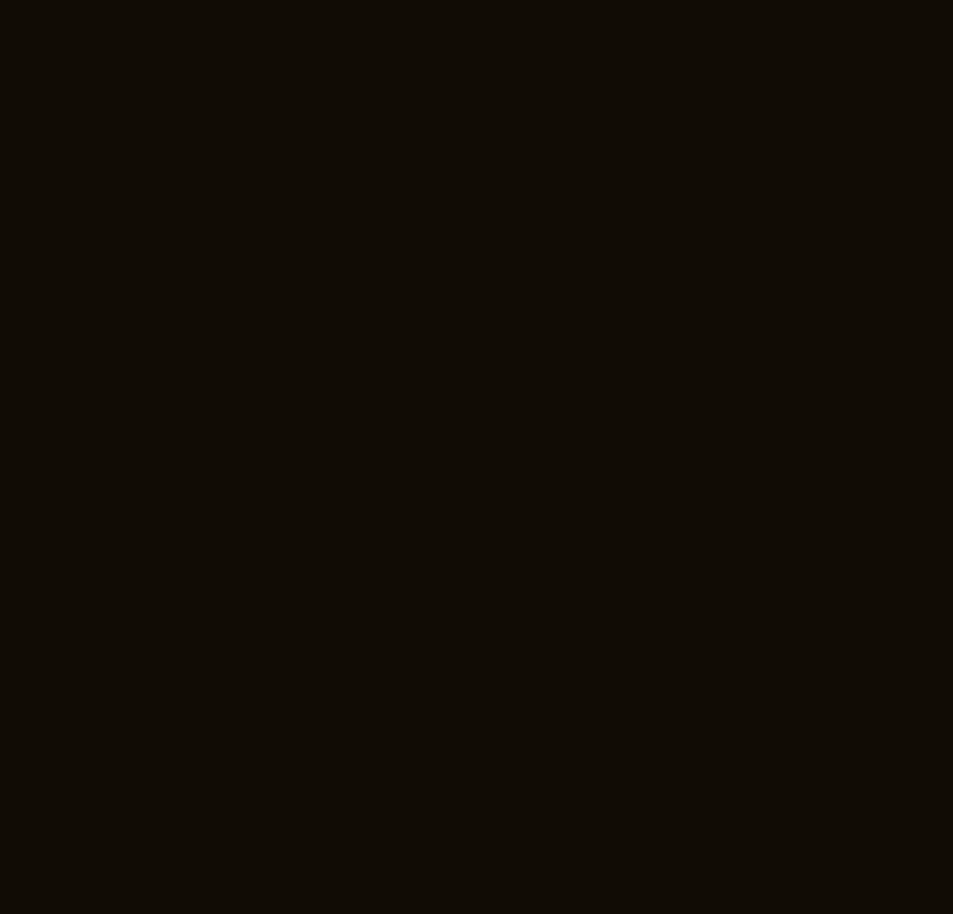
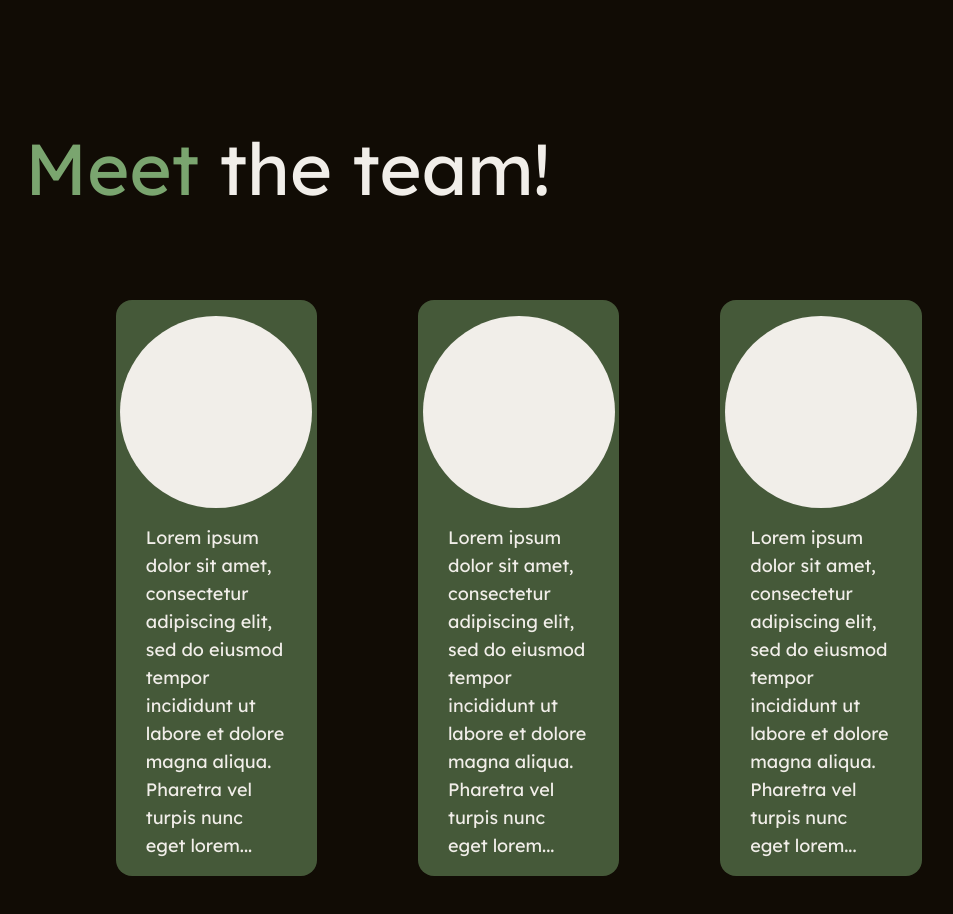
Before and after one commit to ali-vayani/chalk, a Next.js app: page / in a window 1280 px wide. Shown: the part 1660-2574 px from the top of the page, without its empty margins (167-1120 px from the left). Before the commit the page ends 1600 px from the top, so only its background shows below. Built offline with nearby package versions, Linux system fonts and the light colour scheme.

Commit message:
meet the team

```diff
--- /dev/null
+++ b/src/app/components/meetCard.tsx
@@ -0,0 +1,20 @@
+interface MeetCardProps {
+    imgPath: any;
+    blurb: string;
+}
+
+const MeetCard: React.FC<MeetCardProps> = ({ imgPath, blurb }) => {
+    return (
+        <div className="w-2/3 h-full flex flex-col justify-center items-center p-4 bg-accent/50 rounded-2xl">
+            <div className="bg-text h-48 w-48 rounded-full mb-2"></div>
+            <div className="mt-2 w-5/6">
+                <p className="text-text text-lg">{blurb}</p>
+            </div>
+            <div className="absolute bottom-4 right-6 text-text">
+                --&gt;
+            </div>
+        </div>
+    );
+}
+
+export default MeetCard;
--- a/src/app/globals.css
+++ b/src/app/globals.css
@@ -21,5 +21,11 @@ body {
   .text-balance {
     text-wrap: balance;
   }
+}
 
+.grid-container {
+  display: grid;
+  grid-template-columns: repeat(3, 1fr);
+  /* gap: 20px;
+  padding: 20px; */
 }
--- a/src/app/page.tsx
+++ b/src/app/page.tsx
@@ -1,5 +1,6 @@
 import Image from "next/image";
 import DashedLine from "./components/dashedLine";
+import MeetCard from "./components/meetCard";
 
 export default function Home() {
   return (
@@ -14,6 +15,7 @@ export default function Home() {
           <button className="px-5 py-2 bg-accent text-text rounded-lg text-xl w-40">Learn More</button>
         </div>
       </div>
+
       <div className="flex flex-col h-screen">
         <div className="w-full h-full flex flex-col justify-center pr-36 items-end">
           <h1 className="text-text text-7xl mb-12"><span className="text-accent">Who</span> are we?</h1>
@@ -23,6 +25,23 @@ export default function Home() {
           </p>
         </div>
       </div>
+
+      <div className="flex flex-col h-screen">
+        <div className="w-full h-full flex flex-col justify-start pl-48 mt-48">
+          <h1 className="text-text text-7xl mb-24"><span className="text-accent">Meet</span> the team!</h1>
+          <div className="w-full flex justify-center items-center">
+            <div className="grid-container gap-y-24 w-5/6">
+              <MeetCard blurb={"Lorem  ipsum dolor sit amet, consectetur adipiscing elit, sed do eiusmod  tempor incididunt ut labore et dolore magna aliqua. Pharetra vel turpis  nunc eget lorem..."} imgPath={null}/>
+              <MeetCard blurb={"Lorem  ipsum dolor sit amet, consectetur adipiscing elit, sed do eiusmod  tempor incididunt ut labore et dolore magna aliqua. Pharetra vel turpis  nunc eget lorem..."} imgPath={null}/>
+              <MeetCard blurb={"Lorem  ipsum dolor sit amet, consectetur adipiscing elit, sed do eiusmod  tempor incididunt ut labore et dolore magna aliqua. Pharetra vel turpis  nunc eget lorem..."} imgPath={null}/>
+              <MeetCard blurb={"Lorem  ipsum dolor sit amet, consectetur adipiscing elit, sed do eiusmod  tempor incididunt ut labore et dolore magna aliqua. Pharetra vel turpis  nunc eget lorem..."} imgPath={null}/>
+              <MeetCard blurb={"Lorem  ipsum dolor sit amet, consectetur adipiscing elit, sed do eiusmod  tempor incididunt ut labore et dolore magna aliqua. Pharetra vel turpis  nunc eget lorem..."} imgPath={null}/>
+              <MeetCard blurb={"Lorem  ipsum dolor sit amet, consectetur adipiscing elit, sed do eiusmod  tempor incididunt ut labore et dolore magna aliqua. Pharetra vel turpis  nunc eget lorem..."} imgPath={null}/>
+            </div>
+          </div>
+
+        </div>
+      </div>
     </div>
   );
 }
```
